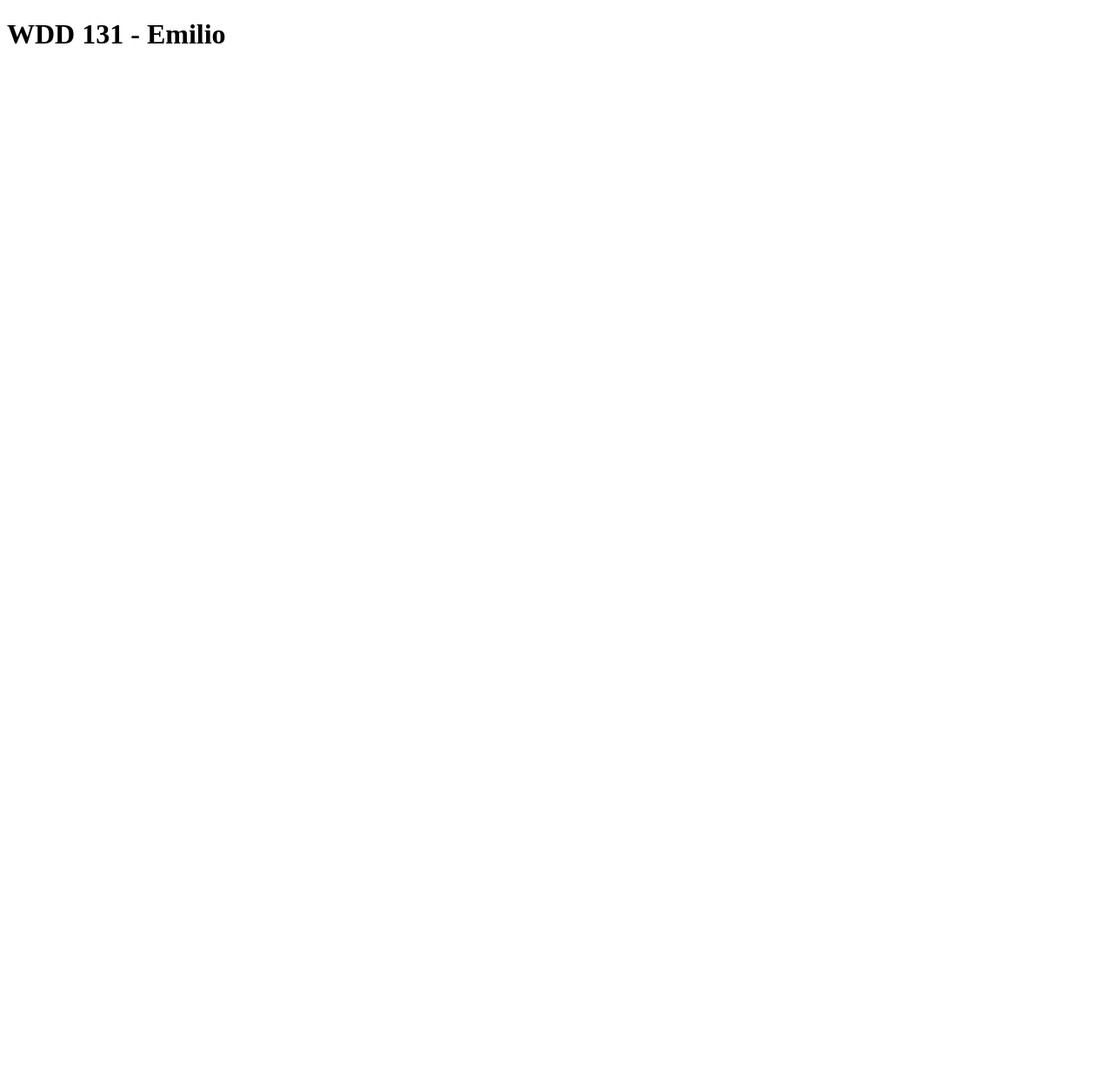
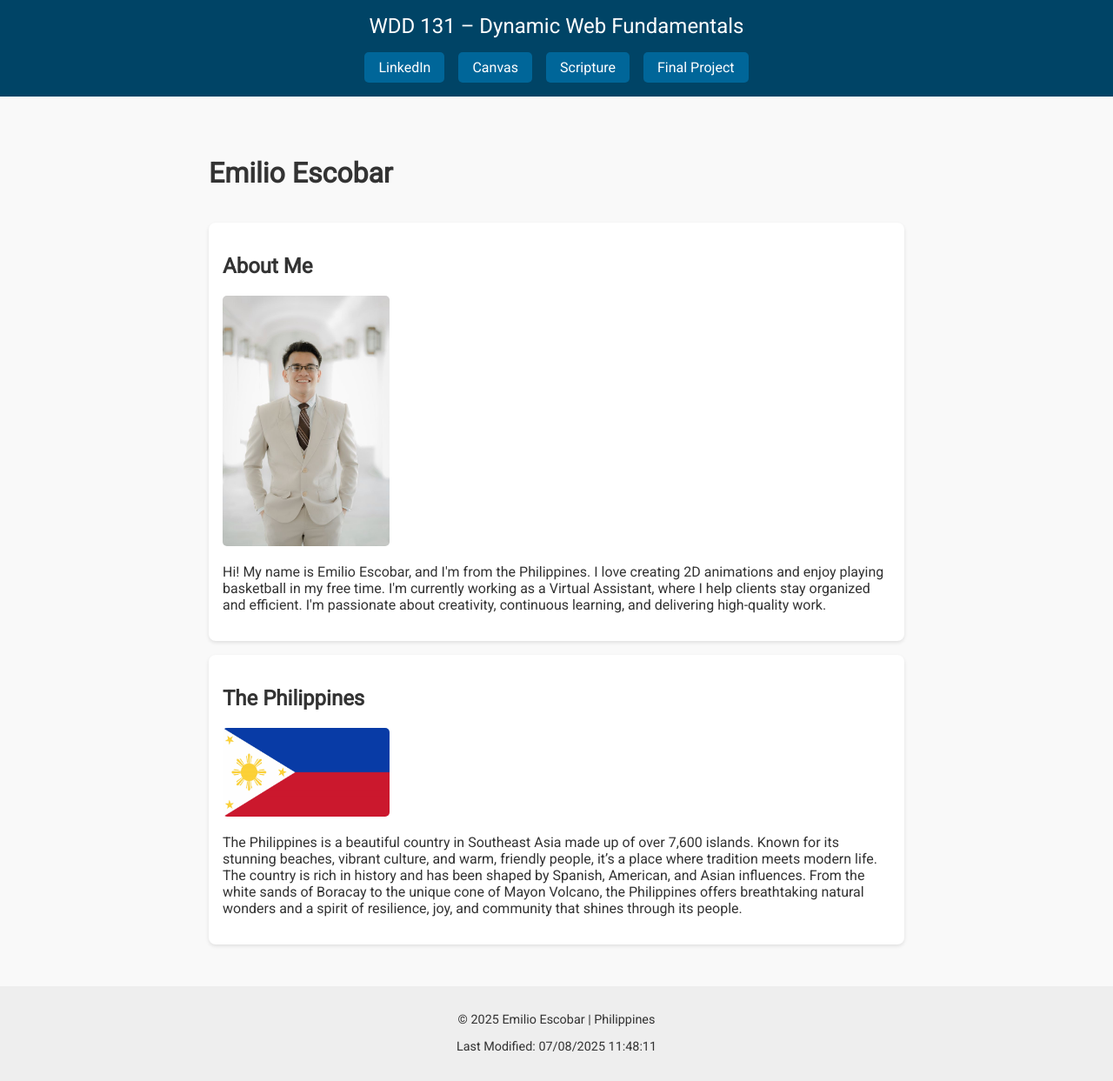
Before and after one commit to mimilesco08/wdd131, a plain HTML site: page index.html in a window 1280 px wide. Shown: the whole page at 87% size. Before the commit the page ends 800 px from the top, so only its background shows below. Drawn offline with Linux system fonts and the light colour scheme.

Commit message:
W1 Home Page

```diff
--- a/index.html
+++ b/index.html
@@ -1,14 +1,47 @@
 <!DOCTYPE html>
 <html lang="en">
+<head>
+  <meta charset="UTF-8">
+  <meta name="viewport" content="width=device-width, initial-scale=1.0">
+  <meta name="description" content="WDD 131 – Dynamic Web Fundamentals - Emilio Escobar - Home page with personal and course info">
+  <meta name="author" content="Emilio Escobar">
+  <title>WDD 131 – Dynamic Web Fundamentals – Emilio Escobar</title>
+  <link href="styles/base.css" rel="stylesheet">
+  <link href="https://fonts.googleapis.com/css2?family=Roboto&family=Open+Sans&display=swap" rel="stylesheet">
+  <script src="scripts/getdates.js" defer></script>
+</head>
+<body>
+  <header>
+    <span id="course-title">WDD 131 – Dynamic Web Fundamentals</span>
+    <nav>
+      <a href="https://www.linkedin.com">LinkedIn</a>
+      <a href="https://byupw.instructure.com/">Canvas</a>
+      <a href="https://www.churchofjesuschrist.org/study/scriptures/bofm/1-ne/3?lang=eng&id=p7#p7">Scripture</a>
+      <a href="#">Final Project</a>
+    </nav>
+  </header>
 
-<head>
-    <meta charset="UTF-8">
-    <meta name="viewport" content="width=device-width, initial-scale=1.0">
-    <title>WDD 131</title>
-</head>
+  <main>
+    <h1>Emilio Escobar</h1>
 
-<body>
-    <h1>WDD 131 - Emilio </h1>
+    <section class="card">
+      <h2>About Me</h2>
+      <img src="images/image.jpg" alt="My Photo">
+      <p>Hi! My name is Emilio Escobar, and I'm from the Philippines. I love creating 2D animations and enjoy playing basketball in my free time. I'm currently working as a Virtual Assistant, where I help clients stay organized and efficient. I'm passionate about creativity, continuous learning, and delivering high-quality work.
+
+</p>
+    </section>
+
+    <section class="card">
+      <h2>The Philippines</h2>
+      <img src="images/philippine-flag.jpg" alt="Philippines Flag">
+      <p>The Philippines is a beautiful country in Southeast Asia made up of over 7,600 islands. Known for its stunning beaches, vibrant culture, and warm, friendly people, it’s a place where tradition meets modern life. The country is rich in history and has been shaped by Spanish, American, and Asian influences. From the white sands of Boracay to the unique cone of Mayon Volcano, the Philippines offers breathtaking natural wonders and a spirit of resilience, joy, and community that shines through its people.</p>
+    </section>
+  </main>
+
+  <footer>
+    <p>&copy; <span id="currentyear"></span> Emilio Escobar | Philippines</p>
+    <p id="lastModified"></p>
+  </footer>
 </body>
-
 </html>
--- /dev/null
+++ b/scripts/getdates.js
@@ -0,0 +1,5 @@
+// Get current year and set it
+document.querySelector("#currentyear").textContent = new Date().getFullYear();
+
+// Get last modified date and set it
+document.querySelector("#lastModified").textContent = "Last Modified: " + document.lastModified;
--- /dev/null
+++ b/styles/base.css
@@ -0,0 +1,67 @@
+body {
+  font-family: 'Roboto', sans-serif;
+  margin: 0;
+  padding: 0;
+  background-color: #f9f9f9;
+  color: #333;
+}
+
+header {
+  background-color: #004466;
+  color: white;
+  padding: 1rem;
+  text-align: center;
+}
+
+#course-title {
+  display: block;
+  font-size: 1.5rem;
+  margin-bottom: 1rem;
+}
+
+nav {
+  display: flex;
+  justify-content: center;
+  gap: 1rem;
+}
+
+nav a {
+  color: white;
+  text-decoration: none;
+  padding: 0.5rem 1rem;
+  background-color: #006699;
+  border-radius: 5px;
+  transition: background-color 0.3s;
+}
+
+nav a:hover {
+  background-color: #00aaff;
+}
+
+main {
+  max-width: 800px;
+  margin: 2rem auto;
+  padding: 1rem;
+  display: grid;
+  gap: 1rem;
+}
+
+.card {
+  background-color: white;
+  padding: 1rem;
+  border-radius: 8px;
+  box-shadow: 0 2px 4px rgba(0,0,0,0.1);
+}
+
+.card img {
+  width: 25%;
+  height: auto;
+  border-radius: 5px;
+}
+
+footer {
+  background-color: #eee;
+  text-align: center;
+  padding: 1rem;
+  font-size: 0.9rem;
+}
```
Also changed, not shown: images/image.jpg (added), images/philippine-flag.jpg (added).
